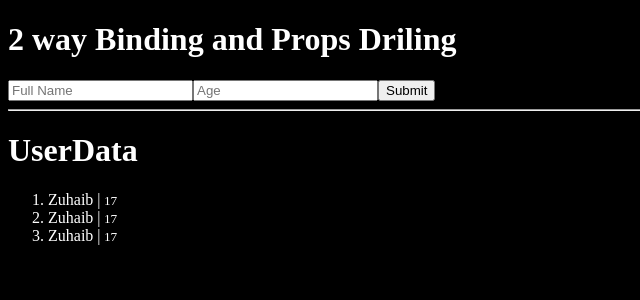
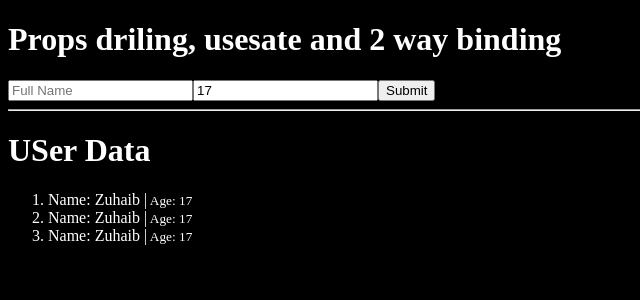
Before and after one commit to Zuhaib-dev/live-cohort-React, a React (Vite) app: page / in a window 1280 px wide. Shown: the top 300 px of the page, without its empty margins (0-640 px from the left). Built offline with nearby package versions, Linux system fonts and the light colour scheme.

Commit message:
Done With the revision of useState 2 way binding and props driling

```diff
--- a/src/components/Create.jsx
+++ b/src/components/Create.jsx
@@ -2,16 +2,17 @@ import React, { useState } from "react";
 
 const create = (props) => {
   const [fullname, setfullname] = useState("");
-  const [age, setage] = useState("");
+  const [age, setage] = useState("17");
   return (
     <div>
-      <form onSubmit={(e)=>{
-        e.preventDefault()
-        let newUser = {fullname,age}
-        console.log(newUser);
-
-      }}>
-        <h1>2 way Binding and Props Driling</h1>
+      <form
+        onSubmit={(e) => {
+          e.preventDefault();
+          let newUser = { fullname, age };
+          console.log(newUser);
+        }}
+      >
+        <h1>Props driling, usesate and 2 way binding</h1>
         <input
           onChange={(e) => setfullname(e.target.value)}
           value={fullname}
@@ -25,8 +26,8 @@ const create = (props) => {
           placeholder="Age"
         />
         <button>Submit</button>
+        <hr />
       </form>
-      <hr />
     </div>
   );
 };
--- a/src/components/Read.jsx
+++ b/src/components/Read.jsx
@@ -5,14 +5,14 @@ const Read = (props) => {
   const renderUsers = users.map((user, index) => {
     return (
       <li key={index}>
-        <span> {user.name} </span> |
-        <small>  {user.age}</small>
+        <span>Name: {user.name}</span> |<small> Age: {user.age}</small>
       </li>
     );
   });
+
   return (
     <div>
-      <h1>UserData</h1>
+      <h1>USer Data</h1>
       <ol>{renderUsers}</ol>
     </div>
   );
```
